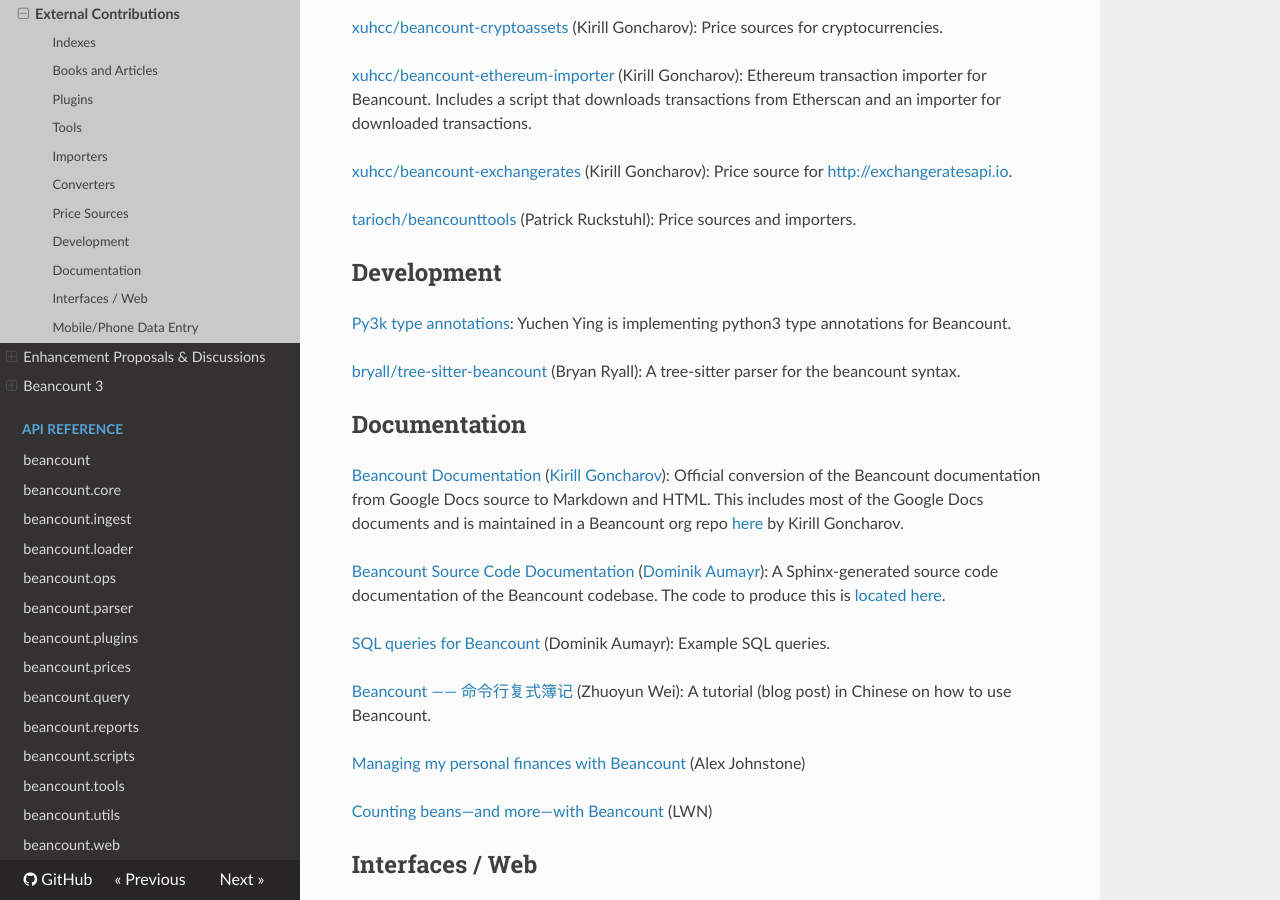
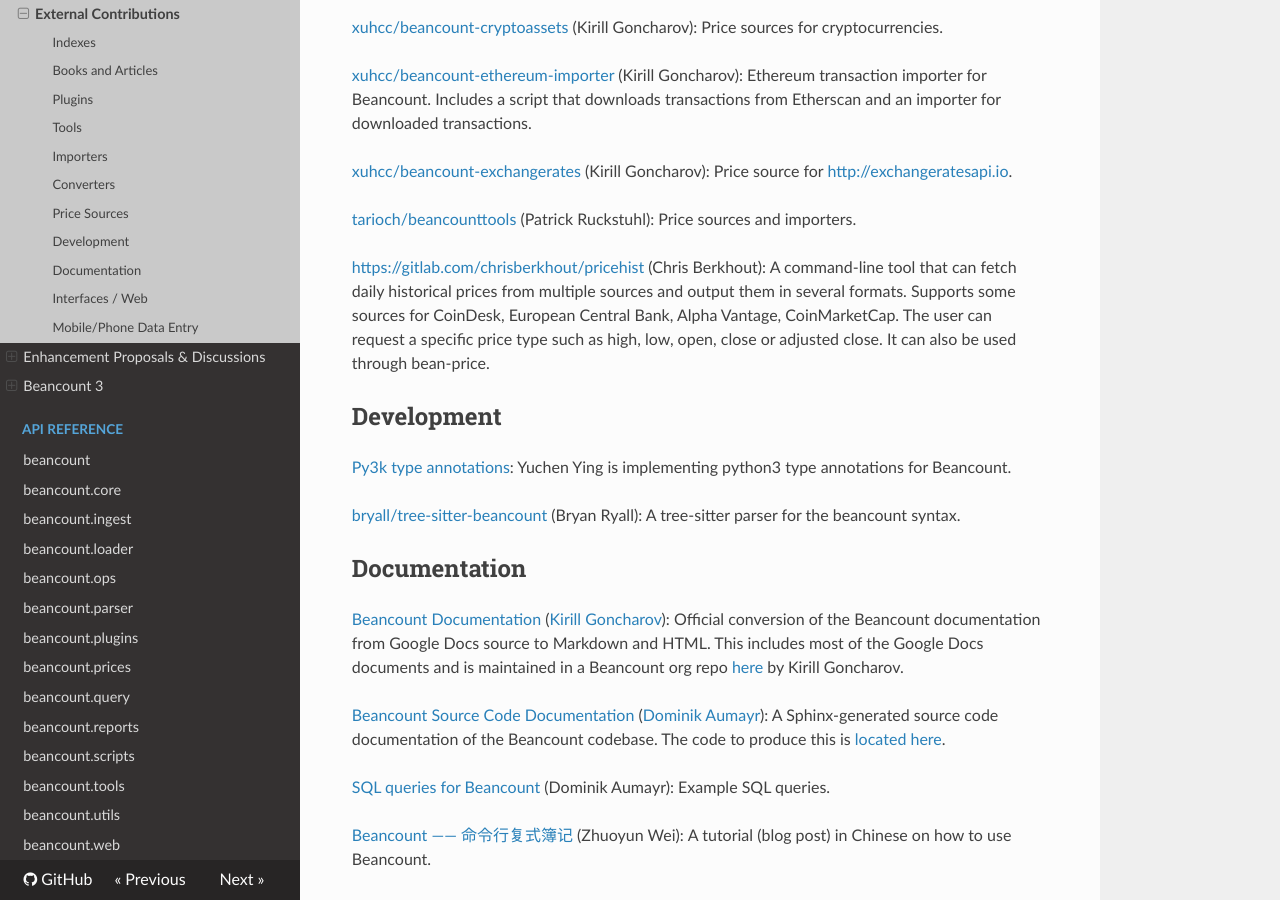
Before and after one commit to beancount/docs, an MkDocs documentation site: the page built from docs/external_contributions.md, in a window 1280 px wide and 900 px high, scrolled down 4168 px. Built offline with MkDocs 1.6.1, drawn with Linux system fonts in a browser that asks for light colours.

Commit message:
Re-generate docs

```diff
--- a/docs/external_contributions.md
+++ b/docs/external_contributions.md
@@ -140,6 +140,8 @@
 
 [<span class="underline">tarioch/beancounttools</span>](https://github.com/tarioch/beancounttools) (Patrick Ruckstuhl): Price sources and importers.
 
+[<span class="underline">https://gitlab.com/chrisberkhout/pricehist</span>](https://gitlab.com/chrisberkhout/pricehist) (Chris Berkhout): A command-line tool that can fetch daily historical prices from multiple sources and output them in several formats. Supports some sources for CoinDesk, European Central Bank, Alpha Vantage, CoinMarketCap. The user can request a specific price type such as high, low, open, close or adjusted close. It can also be used through bean-price.
+
 Development<a id="development"></a>
 -----------------------------------
 
```
Also changed, not shown: docs/beancount_language_syntax.md (+9 -1 lines).
